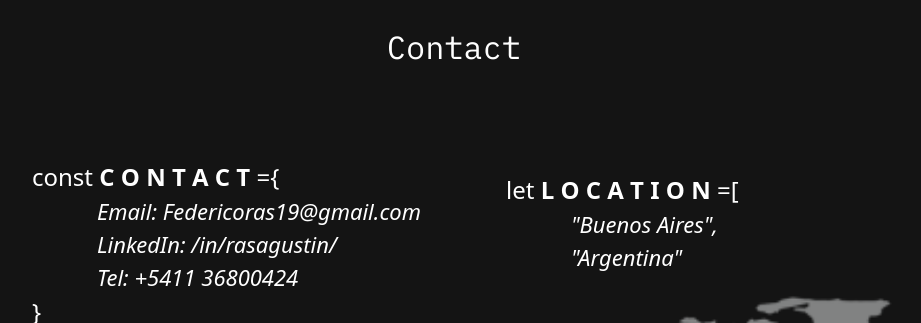
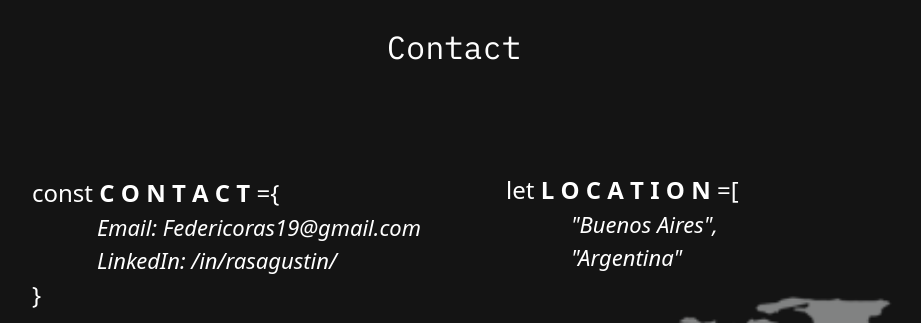
Before and after one commit to federicoras19/Sass-Portfolio, a website: page index.html in a window 1280 px wide. Shown: the part 2450-2773 px from the top of the page, without its empty margins (186-1107 px from the left). Drawn offline with nearby package versions, Linux system fonts and the light colour scheme; files that its build step writes are made by us from their sources.

Commit message:
update03

```diff
--- a/index.html
+++ b/index.html
@@ -106,7 +106,7 @@
                         <spam>const <strong>C O N T A C T</strong> ={</spam>
                         <li>Email:      Federicoras19@gmail.com</li>
                         <li>LinkedIn:   /in/rasagustin/</li>
-                        <li>Tel:        +5411 36800424</li>}
+                        }
                     </ul>
                     <div class="links">
                         <a href="https://www.linkedin.com/in/rasagustin/" target="_blank"><i class="fa-brands fa-linkedin"></i></a>
```
